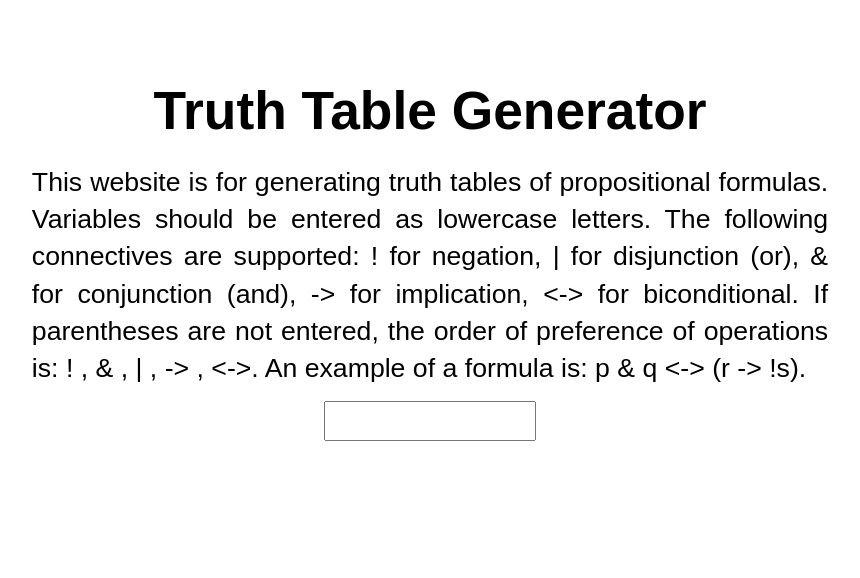
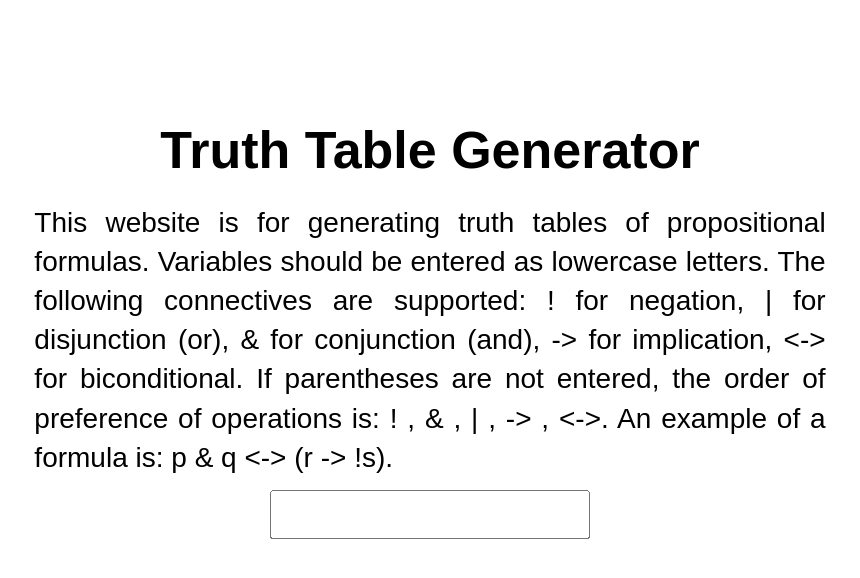
Before and after one commit to FabricioPerazzo/truth-table, a plain HTML site: page index.html in a window 1280 px wide. Shown: the top 578 px of the page, without its empty margins (210-1070 px from the left). Drawn offline with Linux system fonts and the light colour scheme.

Commit message:
Changed font sizes and zoom setting

```diff
--- a/style.css
+++ b/style.css
@@ -4,6 +4,7 @@ body {
     align-items: center;
     margin-top: 10vh;
     min-height: 100vh;
+    zoom: 150%;
     font-family: Arial, Helvetica, sans-serif;
 }
 
@@ -19,7 +20,7 @@ body {
     display: flex;
     justify-content: center;
     align-items: center;
-    font-size: 40pt;
+    font-size: 26pt;
     font-weight: 700;
     padding-bottom: 2%;
 }
@@ -28,7 +29,7 @@ body {
     display: flex;
     justify-content: center;
     align-items: center;
-    font-size: 20pt;
+    font-size: 14pt;
     text-align: justify;
     text-justify: inter-word;
     line-height: 1.4;
@@ -44,13 +45,13 @@ body {
 
 #formula {
     width: 16vw;
-    height: 25pt;
-    font-size: 20pt;
+    height: 20pt;
+    font-size: 14pt;
 }
 
 table {
     border-collapse: collapse;
-    font-size: 20pt;
+    font-size: 18pt;
     width: 100%;
 }
 
```
